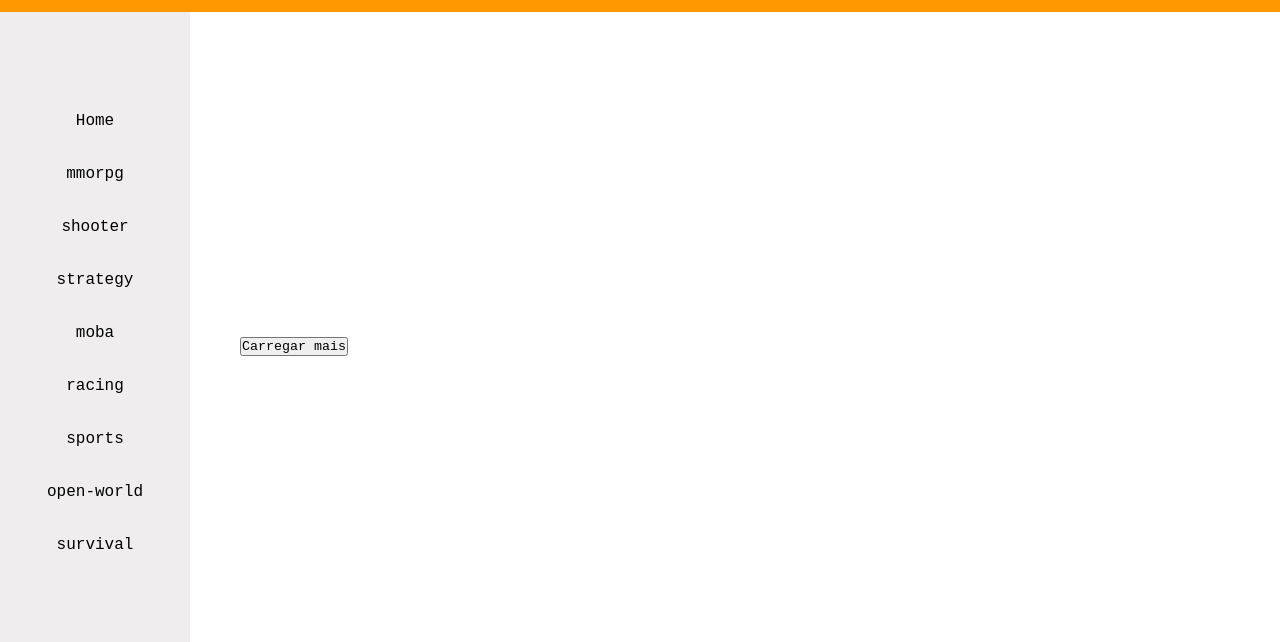
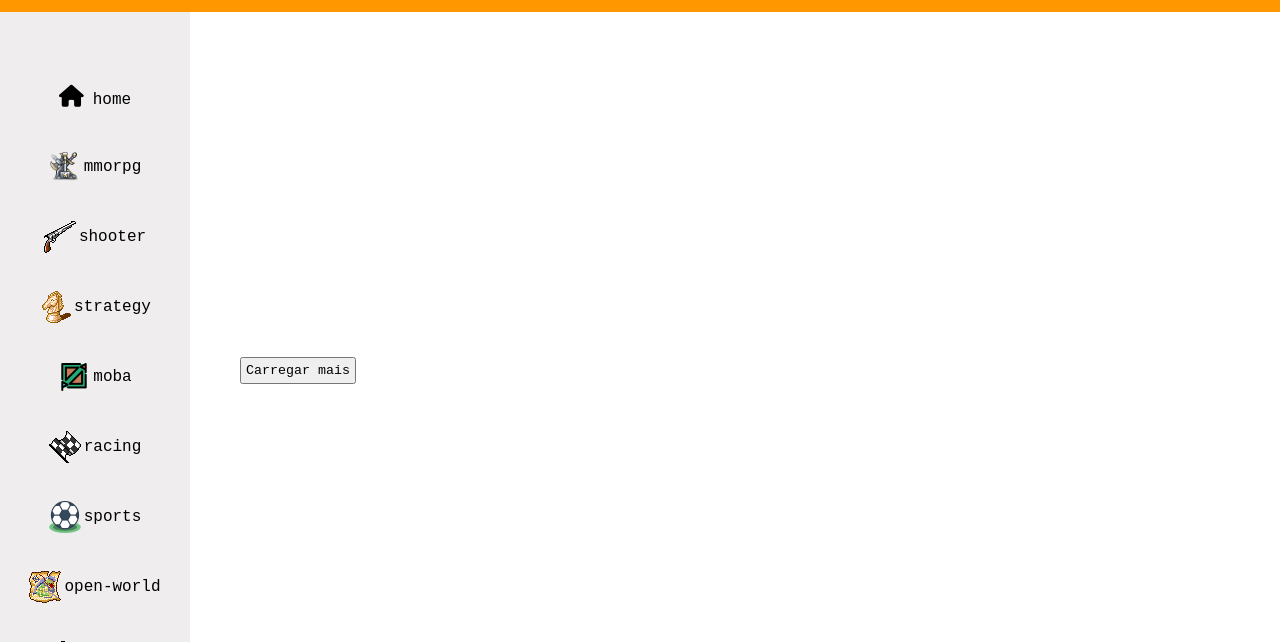
Before and after one commit to Meridia-grupo-3/Grupo3-Atividade-mensal, a plain HTML site: page index.html in a window 1280 px wide. Shown: the part 158-800 px from the top of the page. Drawn offline with Linux system fonts and the light colour scheme; no server answers.

Commit message:
Alet no Favs and Icons

```diff
--- a/assets/index.css
+++ b/assets/index.css
@@ -3,6 +3,19 @@
     padding: 0;
     box-sizing: border-box;
     font-family: 'Courier New', Courier, monospace;
+}
+
+body {
+    background-color: #FFF;
+}
+
+
+button {
+    cursor: pointer;
+}
+
+a {
+    cursor: pointer;
 }
 
 .main-header {
@@ -55,10 +68,13 @@
     padding-left: 130px;
 }
 
+.nav-bar .plataformas .lista-plataformas .fa-desktop,
+.nav-bar .plataformas .lista-plataformas .fa-firefox-browser {
+    padding-right: 5px;
+}
+
 .side-bar {
     position: fixed;
-    display: flex;
-    justify-content: center;
     width: 190px;
     top: 170px;
     left: 0;
@@ -70,16 +86,34 @@
 .side-bar .categorias {
     display: flex;
     flex-direction: column;
-    padding-top: 100px;
+    padding-top: 50px;
 
 }
 
 .side-bar .categorias .lista-categorias {
     display: flex;
     flex-direction: column;
+    align-items: flex-start;
+    list-style: none;
+}
+
+.side-bar .categorias .lista-categorias .fa-house {
+    font-size: 22px;
+    padding-right: 9px;
+}
+
+.side-bar .categorias .lista-categorias > li {
+    width: 190px;
+    height: 70px;
+    display: flex;
     align-items: center;
-    list-style: none;
-    gap: 35px;
+    justify-content: center;
+    gap: 3px;
+}
+
+.side-bar .categorias .lista-categorias > li:hover {
+    background-color: #FFF;
+    cursor: pointer;
 }
 
 .page-content {
@@ -163,7 +197,7 @@
     color: #FF9800;
     position: absolute;
     font-size: 25px;
-    padding-bottom: 17px;
+    padding-left: 5px
 }
 
 /* .page-content .grid > article:first-child, .page-content .grid{
@@ -174,12 +208,14 @@
 
 .page-content .grid .card-games .fav-game {
     display: flex;
-    align-items: flex-end;
+    align-items: center;
     justify-content: center;
     border: 2px solid #b5b4b4;
     padding: 3px;
     transition: all 0.2s;
 }
+
+
 
 .page-content .grid .card-games .fav-game > a > img {
     height: 19.35vh;
@@ -193,7 +229,6 @@
 }
 
 .page-content .grid .card-games .fav-game .fa-star:hover {
-    z-index: 1;
 }
 
 .page-content .grid .card-games .game-description {
@@ -210,3 +245,9 @@
     text-decoration: underline;
     font-weight: bold;
 }
+
+#btn {
+    padding: 4px;
+    margin-top: 20px;
+
+}
--- a/index.html
+++ b/index.html
@@ -6,6 +6,7 @@
     <meta name="viewport" content="width=\, initial-scale=1.0">
     <link rel="stylesheet" href="./assets/index.css">
     <link rel="stylesheet" href="./assets/media-query.css">
+    <link rel="shortcut icon" href="./assets/icons/Click-Jogos-removebg-preview copy.ico">
     <title>Atividade Mensal</title>
 </head>
 <body>
@@ -23,8 +24,8 @@
     <header class="nav-bar">
         <div class="plataformas">
             <ul class="lista-plataformas">
-                <li><a id = "botao_plataforma_0" value="pc" onclick="filterPlatform(this.innerText)"> pc </a></li>
-                <li><a id = "botao_plataforma_1" value="browser" onclick="filterPlatform(this.innerText)"> browser </a></li>
+                <li><a id = "botao_plataforma_0" value="pc" onclick="filterPlatform(this.innerText)"><i class="fa-solid fa-desktop"></i>pc</a></li>
+                <li><a id = "botao_plataforma_1" value="browser" onclick="filterPlatform(this.innerText)"><i class="fa-brands fa-firefox-browser"></i>browser </a></li>
                 <li><a id = "botao_plataforma_2" value="all" onclick="filterPlatform(this.innerText)"> all </a></li>
             </ul>
         </div>
@@ -32,15 +33,39 @@
     <aside class="side-bar">
         <div class="categorias">
             <ul class="lista-categorias">
-                <li><a onclick="filterHome()">Home</a></li>
-                <li><a id = "botao_categoria_1"  onclick="filterCategory(this.innerText)">mmorpg</a></li>
-                <li><a id = "botao_categoria_2"  onclick="filterCategory(this.innerText)"> shooter </a></li>
-                <li><a id = "botao_categoria_3"  onclick="filterCategory(this.innerText)"> strategy </a></li>
-                <li><a id = "botao_categoria_4"  onclick="filterCategory(this.innerText)"> moba </a></li>
-                <li><a id = "botao_categoria_5"  onclick="filterCategory(this.innerText)"> racing </a></li>
-                <li><a id = "botao_categoria_6"  onclick="filterCategory(this.innerText)"> sports </a></li>
-                <li><a id = "botao_categoria_7"  onclick="filterCategory(this.innerText)"> open-world </a></li>
-                <li><a id = "botao_categoria_8"  onclick="filterCategory(this.innerText)"> survival </a></li>
+                <li><a onclick="filterHome()"><i class="fa-solid fa-house"></i>home</a></li>
+                <li>
+                    <img src="./assets/icons/mmorpg.ico" alt="">
+                    <a id = "botao_categoria_1"  onclick="filterCategory(this.innerText)">mmorpg</a>
+                </li>
+                <li>
+                    <img src="./assets/icons/shooter.ico" alt="">
+                    <a id = "botao_categoria_2"  onclick="filterCategory(this.innerText)">shooter</a>
+                </li>
+                <li>
+                    <img src="./assets/icons/strategy.ico" alt="">
+                    <a id = "botao_categoria_3"  onclick="filterCategory(this.innerText)">strategy</a>
+                </li>
+                <li>
+                    <img src="./assets/icons/mobaico.ico" height="32px" width="32px" alt="">
+                    <a id = "botao_categoria_4"  onclick="filterCategory(this.innerText)">moba</a>
+                </li>
+                <li>
+                    <img src="./assets/icons/racing.ico" alt="">
+                    <a id = "botao_categoria_5"  onclick="filterCategory(this.innerText)">racing</a>
+                </li>
+                <li>
+                    <img src="./assets/icons/football.ico" alt="">
+                    <a id = "botao_categoria_6"  onclick="filterCategory(this.innerText)">sports</a>
+                </li>
+                <li>
+                    <img src="./assets/icons/open-world.ico" alt="">
+                    <a id = "botao_categoria_7"  onclick="filterCategory(this.innerText)">open-world</a>
+                </li>
+                <li>
+                    <img src="./assets/icons/survival.ico" alt="">
+                    <a id = "botao_categoria_8"  onclick="filterCategory(this.innerText)">survival</a>
+                </li>
             </ul>
         </div>
     </aside>
--- a/scripts/index.js
+++ b/scripts/index.js
@@ -146,6 +146,8 @@ function favoritesAction(index){
     let localStorageFavorites = localStorage.getItem('favorites');
     let listafavoritos;
 
+
+
     if(localStorageFavorites != undefined){
         listafavoritos = JSON.parse(localStorageFavorites);
 		for(let i = 0 ; i < listafavoritos.length ; i++ ){
@@ -161,6 +163,8 @@ function favoritesAction(index){
     }
 	favorites.push(jogos_exibidos[index]);
     localStorage.setItem('favorites', JSON.stringify(favorites));
+
+
 }
 
 //mostrar os favoritos
@@ -174,13 +178,25 @@ function mostrarFav(){
 	favorites = JSON.parse(localStorageFavorites);
 
 
-	innerBanner.innerHTML = "";
+
 	innerGameBanner.innerHTML = "";
 	innerGames.innerHTML="";
-	console.log(localStorage);
+	// console.log(localStorage);
 
 	let btn = document.getElementById('btn');
 	btn.style.display = 'none' ;
+
+
+	if ( favorites.length === 0) {
+		innerGames.innerHTML += `
+								<article class="fav-alert">
+									<p></p>
+								</article>
+								<article class="fav-alert">
+									<p>Você ainda não adicionou nenhum jogo aos favoritos</p>
+								</article>`;
+	}
+
 
 	for (let i = 0; i < favorites.length; i++) {
 		innerGames.innerHTML += `<article class="card-games">
```
Also changed, not shown: assets/icons/Click-Jogos-removebg-preview copy.ico (added), assets/icons/football.ico (added), assets/icons/mmorpg.ico (added), assets/icons/mobaico.ico (added), assets/icons/open-world.ico (added), assets/icons/racing.ico (added), assets/icons/shooter.ico (added), assets/icons/strategy.ico (added), assets/icons/survival.ico (added).
